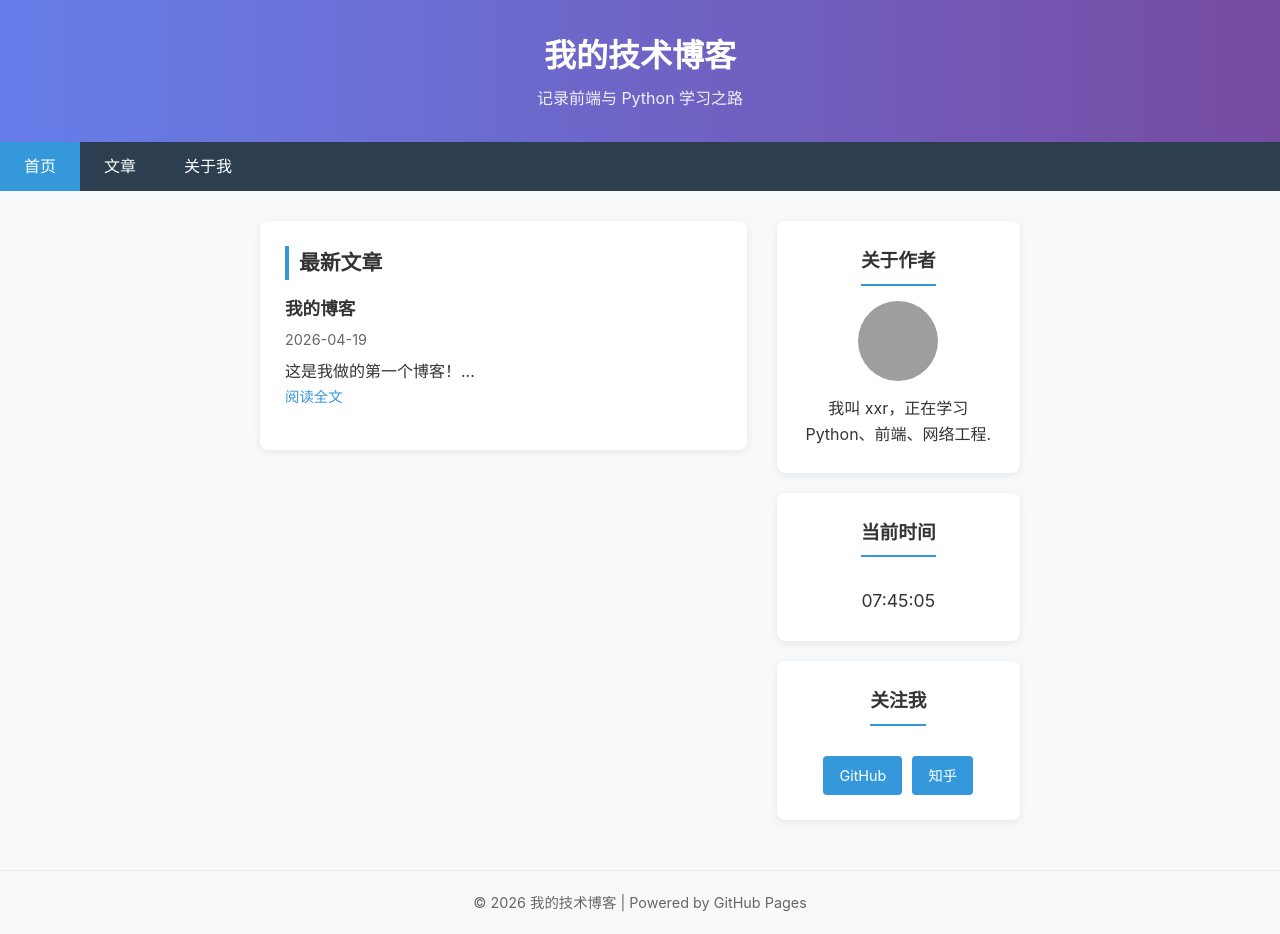
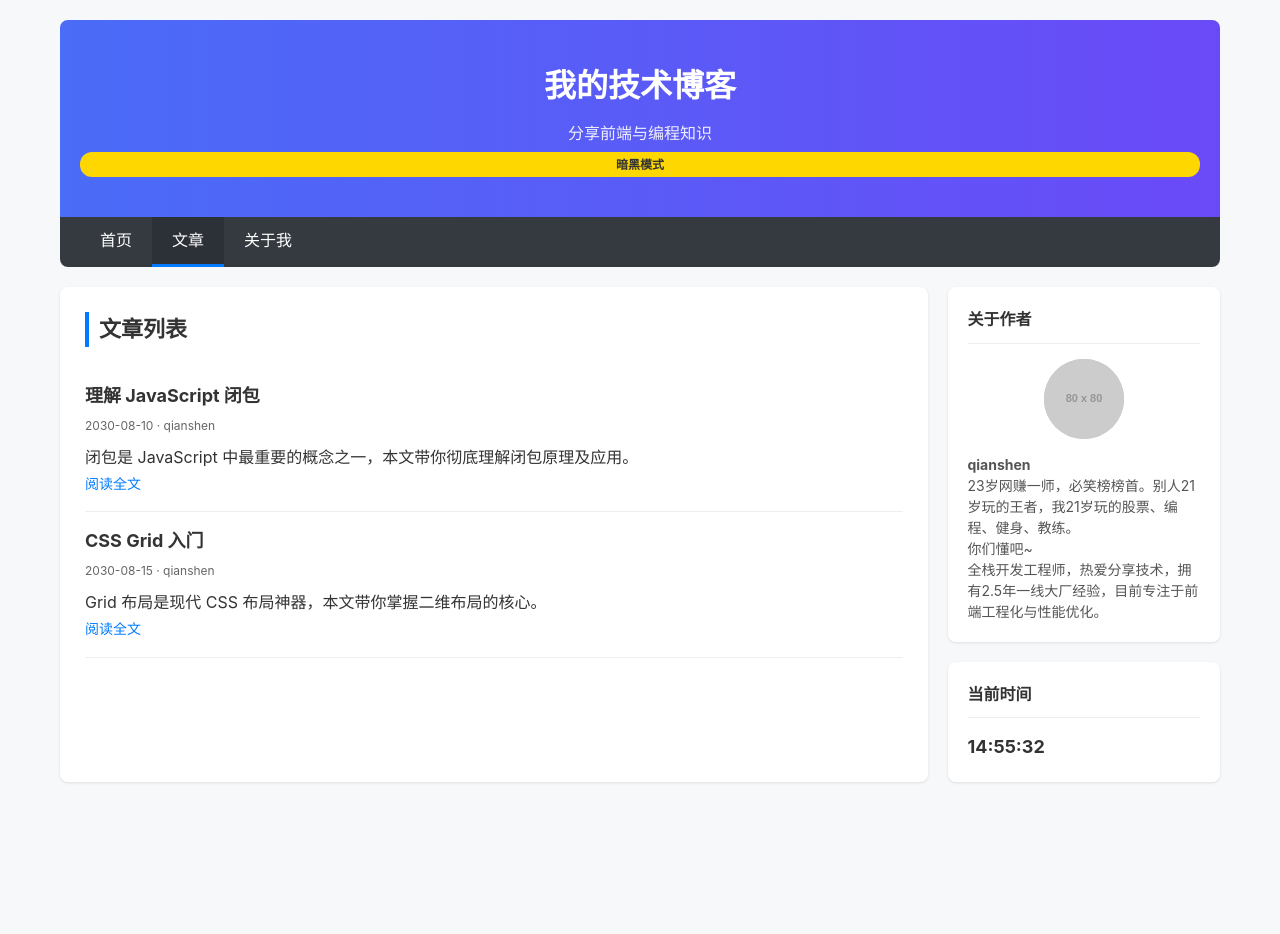
Before and after one commit to xxr1201/my-django-blog, a plain HTML site: page index.html in a window 1280 px wide. After the commit the page ends 802 px from the top, so only its background shows below. Drawn offline with Linux system fonts and the light colour scheme; grey boxes are pictures that could not be loaded; placeholder pictures from the web are drawn by us.

Commit message:
Update index.html

```diff
--- a/index.html
+++ b/index.html
@@ -1,216 +1,139 @@
 <!DOCTYPE html>
 <html lang="zh-CN">
 <head>
-    <meta charset="UTF-8">
-    <meta name="viewport" content="width=device-width, initial-scale=1.0">
-    <title>我的技术博客</title>
-    <style>
-        * {
-            margin: 0;
-            padding: 0;
-            box-sizing: border-box;
-            font-family: -apple-system, BlinkMacSystemFont, "Segoe UI", Roboto, sans-serif;
-        }
+<meta charset="UTF-8">
+<meta name="viewport" content="width=device-width, initial-scale=1.0">
+<title>我的技术博客 - 文章列表</title>
+<style>
+    /* 全局重置 */
+    *{margin:0;padding:0;box-sizing:border-box;font-family:-apple-system,BlinkMacSystemFont,Segoe UI,Roboto,Helvetica,Arial,sans-serif}
+    body{background:#f6f8fa;color:#333;line-height:1.6}
 
-        body {
-            background-color: #f8f9fa;
-            color: #333;
-            line-height: 1.6;
-        }
+    /* 最大容器 */
+    .container{max-width:1200px;margin:0 auto;padding:20px}
 
-        /* 顶部渐变横幅 */
-        .banner {
-            background: linear-gradient(90deg, #667eea 0%, #764ba2 100%);
-            color: white;
-            text-align: center;
-            padding: 30px 20px;
-        }
-        .banner h1 {
-            font-size: 2rem;
-            margin-bottom: 5px;
-        }
-        .banner p {
-            font-size: 1rem;
-            opacity: 0.9;
-        }
+    /* 1. 顶部横幅 (Hero) */
+    .hero{
+        background: linear-gradient(90deg, #4a6cf7, #6a4af7); /* 紫色渐变 */
+        color: white;
+        padding: 40px 20px;
+        text-align: center;
+        border-radius: 8px 8px 0 0;
+    }
+    .hero h1{font-size:32px;margin-bottom:10px}
+    .hero .sub-title{font-size:16px;opacity:0.9;margin-bottom:5px}
+    .hero .badge{background:#ffd700;color:#333;padding:3px 8px;border-radius:12px;font-size:12px;font-weight:bold}
 
-        /* 导航栏 */
-        nav {
-            background-color: #2c3e50;
-            display: flex;
-            gap: 0;
-        }
-        nav a {
-            color: white;
-            text-decoration: none;
-            padding: 12px 24px;
-            font-size: 1rem;
-            transition: background 0.2s;
-        }
-        nav a.active {
-            background-color: #3498db;
-        }
-        nav a:hover {
-            background-color: #34495e;
-        }
+    /* 2. 导航栏 */
+    .nav{
+        background:#343a40; /* 深蓝色 */
+        display:flex;
+        align-items:center;
+        padding:0 20px;
+        height:50px;
+        border-radius:0 0 8px 8px;
+        margin-bottom:20px;
+    }
+    .nav a{
+        color:white;
+        text-decoration:none;
+        padding:0 20px;
+        height:100%;
+        display:flex;
+        align-items:center;
+        border-bottom:3px solid transparent;
+    }
+    .nav a.active{border-bottom:3px solid #007bff;background:#2c3138}
+    .nav a:hover{background:#2c3138}
 
-        /* 主容器：两栏布局 */
-        .container {
-            max-width: 800px;
-            margin: 30px auto;
-            padding: 0 20px;
-            display: grid;
-            grid-template-columns: 2fr 1fr;
-            gap: 30px;
-        }
+    /* 3. 主内容区 (flex 布局实现左右分栏) */
+    .content{display:flex;gap:20px}
 
-        /* 文章卡片 */
-        .card {
-            background-color: white;
-            border-radius: 8px;
-            box-shadow: 0 2px 8px rgba(0,0,0,0.08);
-            padding: 25px;
-            margin-bottom: 20px;
-        }
-        .card h2 {
-            font-size: 1.3rem;
-            margin-bottom: 15px;
-            border-left: 4px solid #3498db;
-            padding-left: 10px;
-        }
-        .post-item {
-            margin-bottom: 15px;
-        }
-        .post-title {
-            font-size: 1.1rem;
-            font-weight: 600;
-            margin-bottom: 5px;
-        }
-        .post-date {
-            color: #666;
-            font-size: 0.9rem;
-            margin-bottom: 8px;
-        }
-        .read-more {
-            color: #3498db;
-            text-decoration: none;
-            font-size: 0.9rem;
-        }
+    /* 左侧文章列表 */
+    .articles{flex:3;background:white;padding:25px;border-radius:8px;box-shadow:0 1px 3px rgba(0,0,0,0.1)}
+    .articles h2{border-left:4px solid #007bff;padding-left:10px;margin-bottom:20px;font-size:22px}
+    .article-item{border-bottom:1px solid #eee;padding:15px 0}
+    .article-item h3{font-size:18px;margin-bottom:5px}
+    .article-item .meta{font-size:12px;color:#666;margin-bottom:10px}
+    .article-item a{color:#007bff;text-decoration:none;font-size:14px}
+    .article-item a:hover{text-decoration:underline}
 
-        /* 侧边栏卡片 */
-        .sidebar .card {
-            text-align: center;
-        }
-        .sidebar .card h3 {
-            margin-bottom: 15px;
-            padding-bottom: 8px;
-            border-bottom: 2px solid #3498db;
-            display: inline-block;
-        }
-        .avatar {
-            width: 80px;
-            height: 80px;
-            border-radius: 50%;
-            background-color: #ddd;
-            margin: 0 auto 15px;
-            background-image: url("https://picsum.photos/200/200");
-            background-size: cover;
-        }
-        .time-display {
-            margin-top: 15px;
-            font-size: 1.1rem;
-            color: #333;
-        }
-        .social-links {
-            margin-top: 15px;
-            display: flex;
-            justify-content: center;
-            gap: 10px;
-        }
-        .social-btn {
-            background-color: #3498db;
-            color: white;
-            border: none;
-            padding: 8px 16px;
-            border-radius: 4px;
-            text-decoration: none;
-            font-size: 0.9rem;
-        }
+    /* 右侧边栏 */
+    .sidebar{flex:1;display:flex;flex-direction:column;gap:20px}
+    .card{background:white;padding:20px;border-radius:8px;box-shadow:0 1px 3px rgba(0,0,0,0.1)}
+    .card h3{font-size:16px;margin-bottom:15px;padding-bottom:10px;border-bottom:1px solid #eee}
 
-        /* 页脚 */
-        footer {
-            text-align: center;
-            padding: 20px;
-            color: #666;
-            font-size: 0.9rem;
-            border-top: 1px solid #eee;
-            margin-top: 30px;
-        }
+    /* 关于作者卡片 */
+    .author-card .avatar{
+        width:80px;
+        height:80px;
+        border-radius:50%;
+        background:#ccc url("https://via.placeholder.com/80") center/cover;
+        margin:0 auto 15px;
+        display:block;
+    }
+    .author-card p{font-size:14px;color:#555;line-height:1.5}
 
-        /* 响应式适配 */
-        @media (max-width: 768px) {
-            .container {
-                grid-template-columns: 1fr;
-            }
-        }
-    </style>
+    /* 当前时间卡片 */
+    .time-card p{font-size:18px;font-weight:bold;color:#333}
+</style>
 </head>
 <body>
-    <div class="banner">
+
+<div class="container">
+    <!-- 顶部紫色横幅 -->
+    <div class="hero">
         <h1>我的技术博客</h1>
-        <p>记录前端与 Python 学习之路</p>
+        <div class="sub-title">分享前端与编程知识</div>
+        <div class="badge">暗黑模式</div>
     </div>
 
-    <nav>
-        <a href="index.html" class="active">首页</a>
-        <a href="articles.html">文章</a>
-        <a href="about.html">关于我</a>
-    </nav>
+    <!-- 导航栏 -->
+    <div class="nav">
+        <a href="#">首页</a>
+        <a href="#" class="active">文章</a>
+        <a href="#">关于我</a>
+    </div>
 
-    <div class="container">
-        <div class="main-content">
-            <div class="card">
-                <h2>最新文章</h2>
-                <div class="post-item">
-                    <div class="post-title">我的博客</div>
-                    <div class="post-date">2026-04-19</div>
-                    <p>这是我做的第一个博客！...</p>
-                    <a href="#" class="read-more">阅读全文</a>
-                </div>
+    <!-- 主内容区：左右分栏 -->
+    <div class="content">
+        <!-- 左侧文章列表 -->
+        <div class="articles">
+            <h2>文章列表</h2>
+            <div class="article-item">
+                <h3>理解 JavaScript 闭包</h3>
+                <div class="meta">2030-08-10 · qianshen</div>
+                <p>闭包是 JavaScript 中最重要的概念之一，本文带你彻底理解闭包原理及应用。</p>
+                <a href="#">阅读全文</a>
+            </div>
+            <div class="article-item">
+                <h3>CSS Grid 入门</h3>
+                <div class="meta">2030-08-15 · qianshen</div>
+                <p>Grid 布局是现代 CSS 布局神器，本文带你掌握二维布局的核心。</p>
+                <a href="#">阅读全文</a>
             </div>
         </div>
 
+        <!-- 右侧边栏 -->
         <div class="sidebar">
-            <div class="card">
+            <!-- 关于作者卡片 -->
+            <div class="card author-card">
                 <h3>关于作者</h3>
-                <div class="avatar"></div>
-                <p><p>我叫 xxr，正在学习 Python、前端、网络工程.</p>
+                <img src="https://via.placeholder.com/80" alt="头像" class="avatar">
+                <p><strong>qianshen</strong><br>
+                23岁网赚一师，必笑榜榜首。别人21岁玩的王者，我21岁玩的股票、编程、健身、教练。<br>
+                你们懂吧~<br>
+                全栈开发工程师，热爱分享技术，拥有2.5年一线大厂经验，目前专注于前端工程化与性能优化。</p>
             </div>
 
-            <div class="card">
+            <!-- 当前时间卡片 -->
+            <div class="card time-card">
                 <h3>当前时间</h3>
-                <div class="time-display" id="current-time"></div>
-            </div>
-
-            <div class="card">
-                <h3>关注我</h3>
-                <div class="social-links">
-                    <a href="#" class="social-btn">GitHub</a>
-                    <a href="#" class="social-btn">知乎</a>
-                </div>
+                <p>14:55:32</p>
             </div>
         </div>
     </div>
+</div>
 
-    <footer>© 2026 我的技术博客 | Powered by GitHub Pages</footer>
-
-    <script>
-        function updateTime() {
-            const now = new Date();
-            document.getElementById('current-time').textContent = now.toLocaleTimeString('zh-CN', { hour12: false });
-        }
-        updateTime();
-        setInterval(updateTime, 1000);
-    </script>
 </body>
 </html>
```
